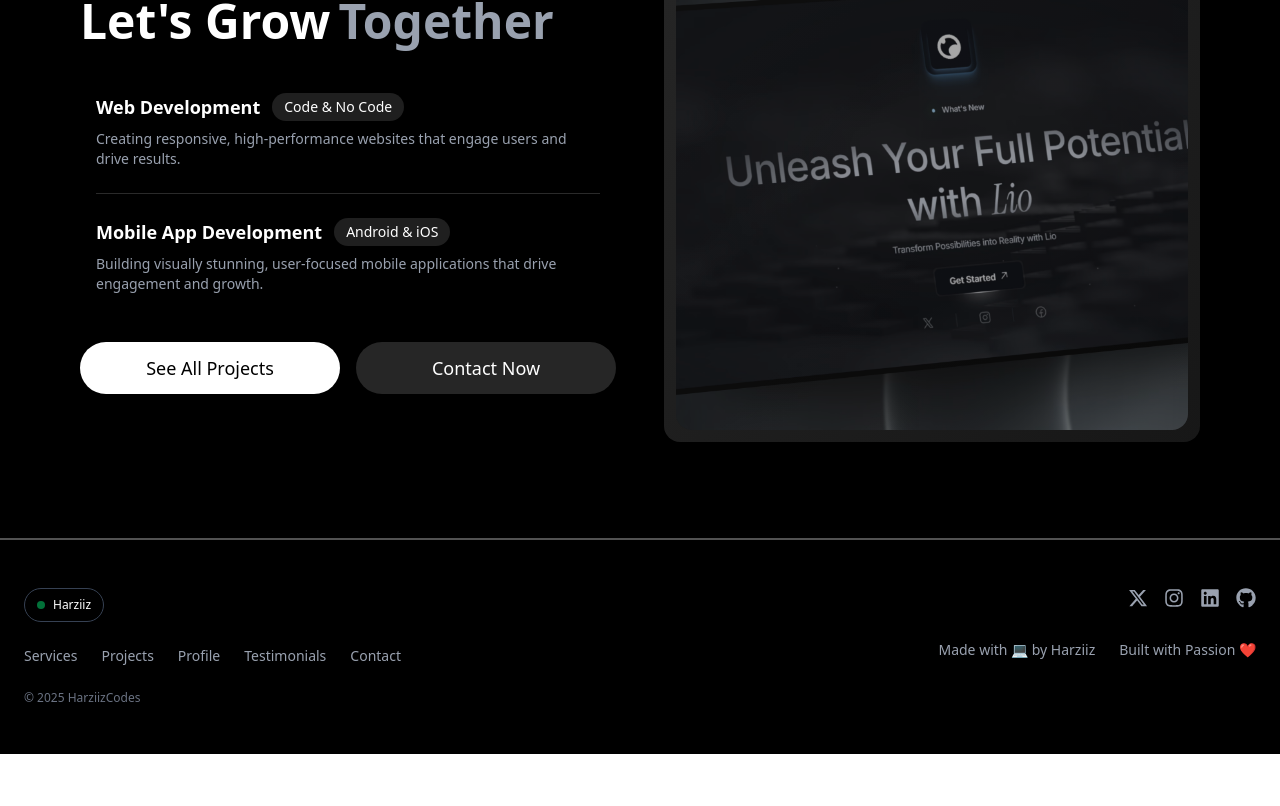
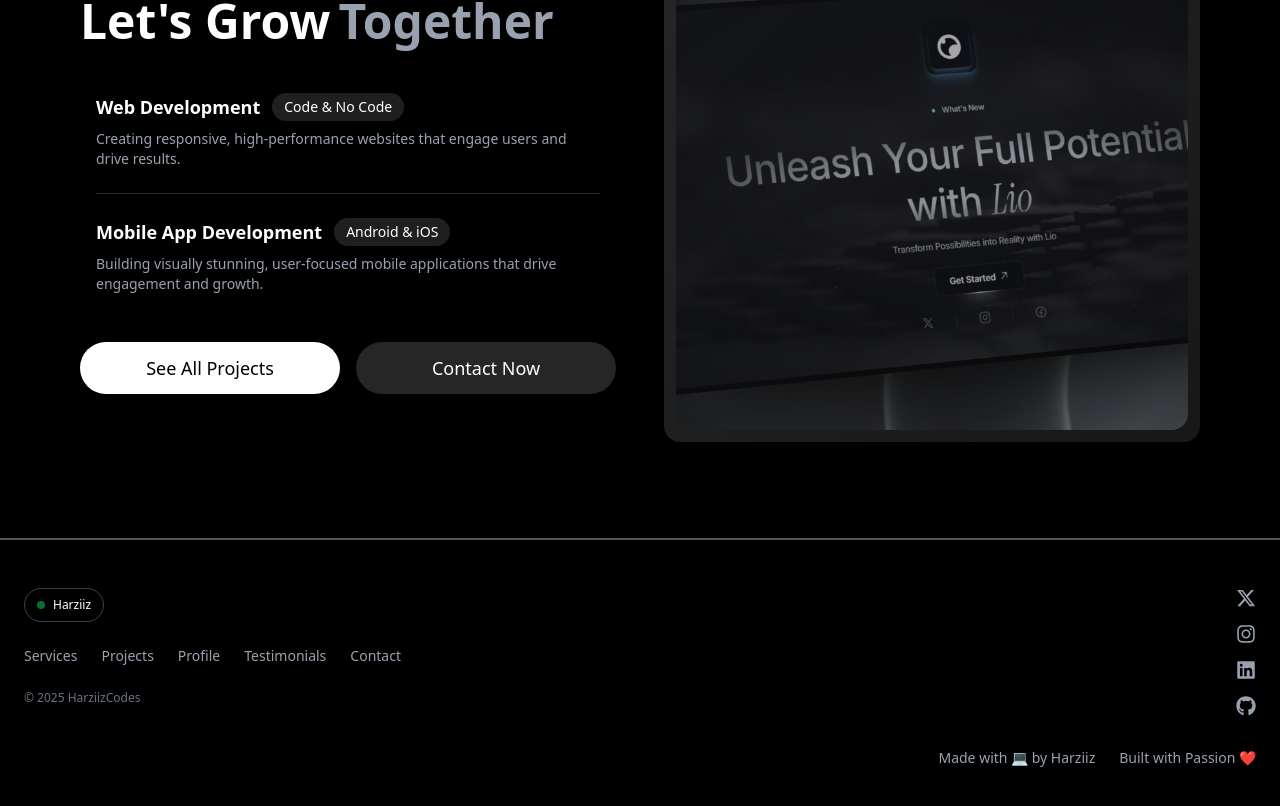
Before and after one commit to Harziz712/harziiz_codes, a Next.js app: page / in a window 1280 px wide. Shown: the part 9556-10362 px from the top of the page. Before the commit the page ends 10310 px from the top, so only its background shows below. Built offline with nearby package versions, Linux system fonts and the light colour scheme; a web font is replaced by a local one.

Commit message:
Update Footer.tsx

```diff
--- a/app/components/Footer.tsx
+++ b/app/components/Footer.tsx
@@ -30,7 +30,7 @@ const Footer = () => {
 
         {/* Right Section */}
         <div className="flex flex-col items-start md:items-end gap-4 text-sm text-gray-400">
-          <div className="flex flex-wrap gap-4 text-xl">
+          <div className="grid md:grid-cols-1 gap-4 text-xl">
             <a href="https://x.com/harziizdevps"              ><FaXTwitter /></a>
             <a href="https://www.instagram.com/harzzie711/"   ><FaInstagram /></a>
             <a href="https://www.linkedin.com/in/akanbiazeez/"><FaLinkedin /></a>
```
